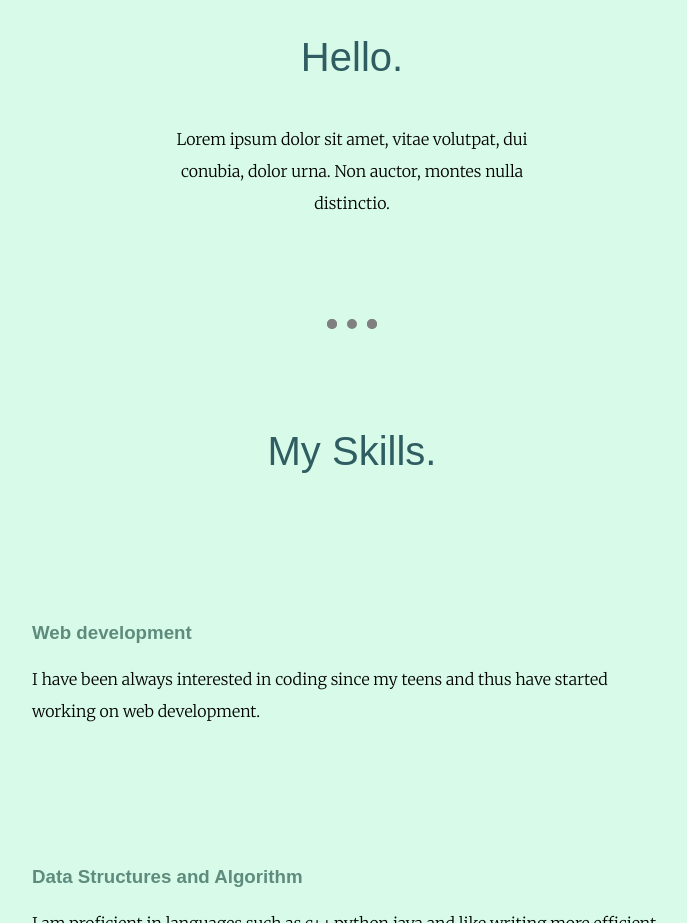
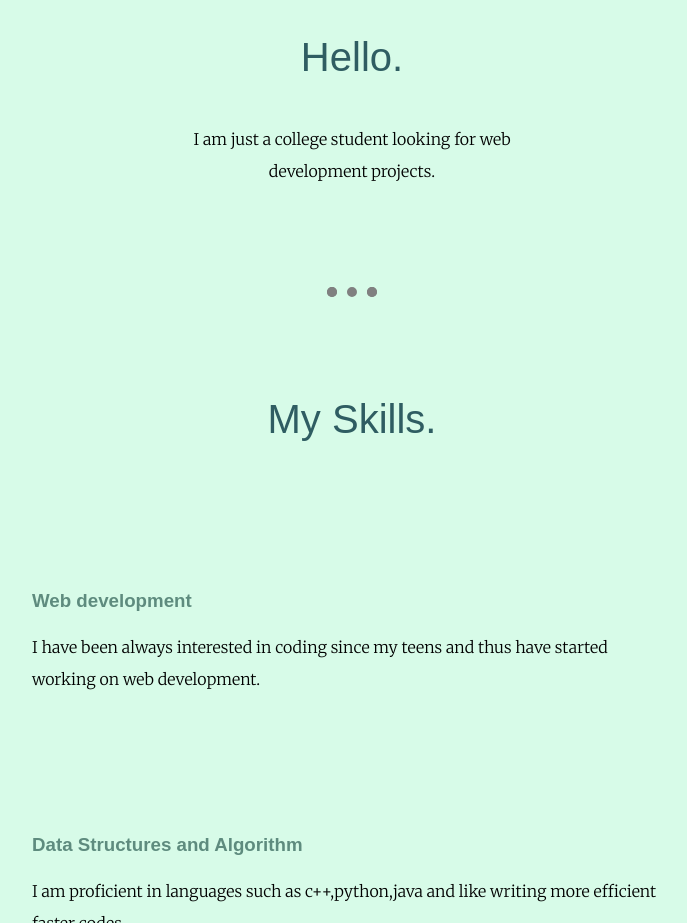
Before and after one commit to fariz23500/CSSsite, a plain HTML site: page index.html in a window 1280 px wide. Shown: the part 1110-2033 px from the top of the page, without its empty margins (288-975 px from the left). Drawn offline with Linux system fonts and the light colour scheme.

Commit message:
Update index.html

```diff
--- a/index.html
+++ b/index.html
@@ -22,7 +22,7 @@
      <div class="profile">
        <img class="fariz" src="images/fariz.jpg" alt="fariz's profile picture">
        <h2>Hello.</h2>
-       <p class="intro">Lorem ipsum dolor sit amet, vitae volutpat, dui conubia, dolor urna. Non auctor, montes nulla distinctio.</p>
+       <p class="intro">I am just a college student looking for web development projects.</p>
      </div>
      <hr>
      <div class="skills">
```
